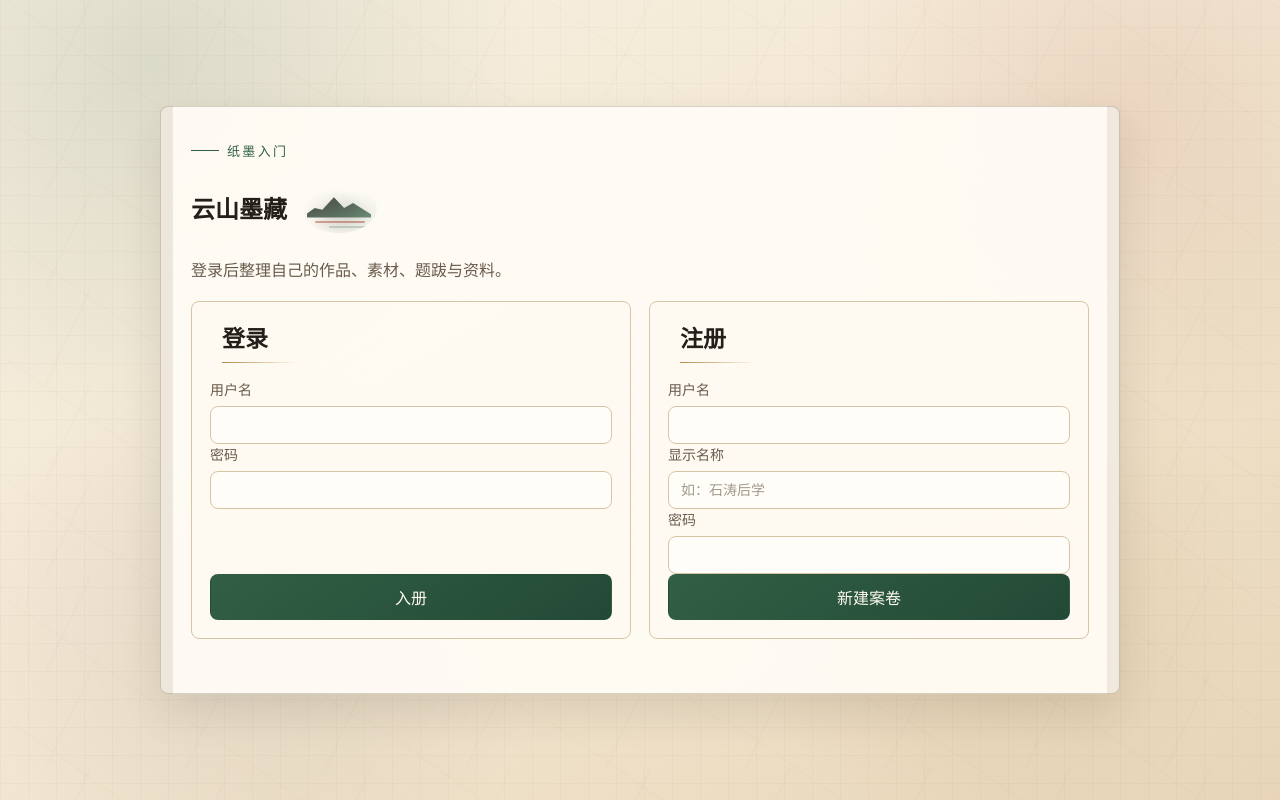
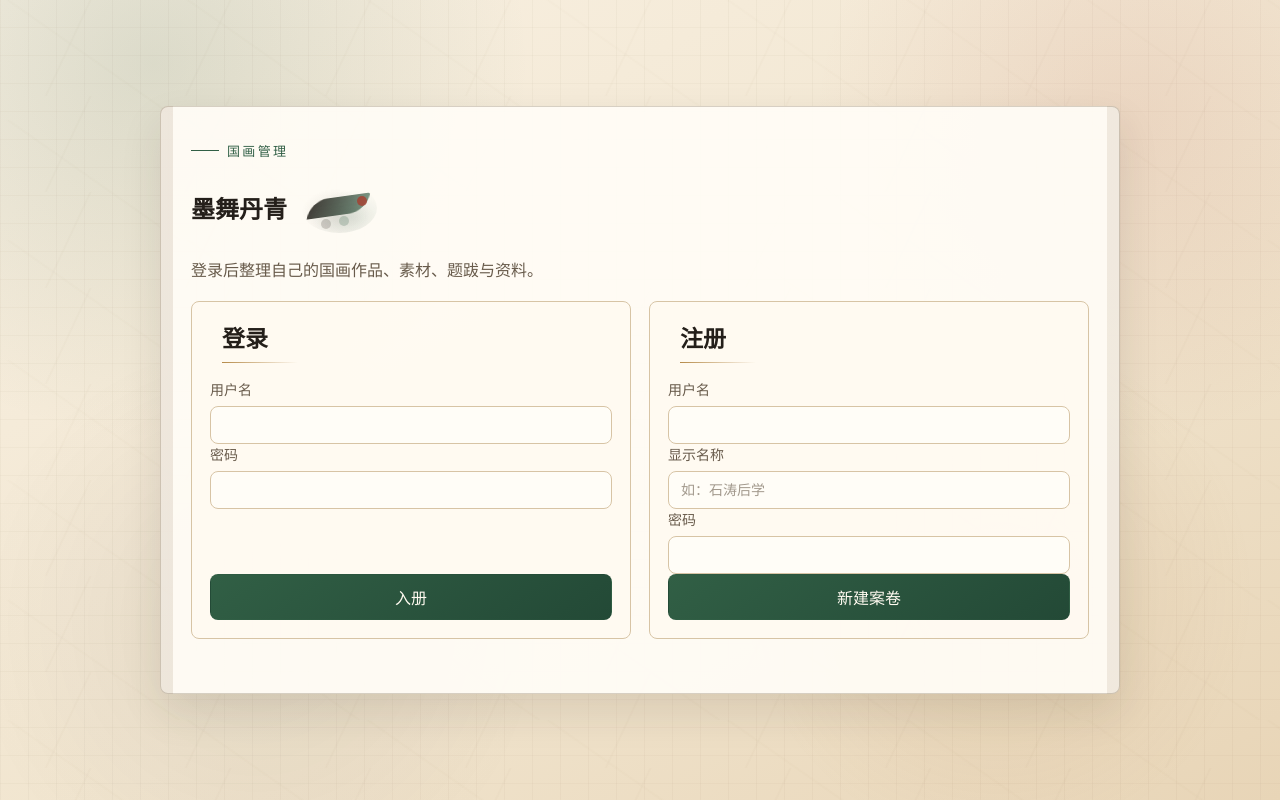
Before and after one commit to moodmoody/guohua-app, a website: page public/index.html in a window 1280 px wide. Drawn offline with Linux system fonts and the light colour scheme; no server answers.

Commit message:
style: retheme title for guohua management

```diff
--- a/public/index.html
+++ b/public/index.html
@@ -3,18 +3,18 @@
   <head>
     <meta charset="UTF-8" />
     <meta name="viewport" content="width=device-width, initial-scale=1.0" />
-    <title>云山墨藏</title>
+    <title>墨舞丹青 · 国画管理</title>
     <link rel="stylesheet" href="/style.css" />
   </head>
   <body>
     <section id="auth-screen" class="auth-screen">
       <div class="auth-panel">
-        <span class="eyebrow">纸墨入门</span>
+        <span class="eyebrow">国画管理</span>
         <div class="title-row">
-          <h1>云山墨藏</h1>
+          <h1>墨舞丹青</h1>
           <span class="ink-mark" aria-hidden="true"></span>
         </div>
-        <p>登录后整理自己的作品、素材、题跋与资料。</p>
+        <p>登录后整理自己的国画作品、素材、题跋与资料。</p>
         <div class="auth-grid">
           <form id="login-form" class="auth-form">
             <h2>登录</h2>
@@ -52,12 +52,12 @@
     <main id="app-shell" class="container hidden">
       <header class="header">
         <div class="header-copy">
-          <span class="eyebrow">纸墨案卷</span>
+          <span class="eyebrow">国画管理</span>
           <div class="title-row">
-            <h1>云山墨藏</h1>
+            <h1>墨舞丹青</h1>
             <span class="ink-mark" aria-hidden="true"></span>
           </div>
-          <p>以馆藏案卷的方式整理作品、素材与题跋，让每一幅画的笔墨、来源和评语都有清楚归处。</p>
+          <p>以墨舞丹青的意趣整理作品、素材与题跋，让每一幅国画的笔墨、来源和评语都有清楚归处。</p>
         </div>
         <div class="header-aside" aria-hidden="true">
           <span>山水</span>
--- a/public/style.css
+++ b/public/style.css
@@ -212,23 +212,26 @@ body.modal-open {
 }
 
 .ink-mark::before {
-  left: 6px;
-  right: 6px;
-  bottom: 15px;
-  height: 28px;
-  clip-path: polygon(0 86%, 12% 66%, 24% 72%, 42% 28%, 58% 66%, 72% 48%, 100% 88%, 100% 100%, 0 100%);
-  background: linear-gradient(160deg, rgba(36, 31, 26, 0.88), rgba(49, 95, 69, 0.68));
-  filter: blur(0.1px);
+  left: 7px;
+  right: 8px;
+  bottom: 18px;
+  height: 18px;
+  border-radius: 999px 38px 999px 42px;
+  background: linear-gradient(105deg, rgba(36, 31, 26, 0.88), rgba(49, 95, 69, 0.62));
+  transform: rotate(-8deg) skewX(-18deg);
+  filter: blur(0.15px);
 }
 
 .ink-mark::after {
-  left: 14px;
-  right: 12px;
-  bottom: 10px;
-  height: 2px;
-  border-radius: 999px;
-  background: rgba(170, 61, 45, 0.45);
-  box-shadow: 14px 5px 0 rgba(49, 95, 69, 0.22);
+  right: 10px;
+  top: 13px;
+  width: 10px;
+  height: 10px;
+  border-radius: 50%;
+  background: rgba(170, 61, 45, 0.78);
+  box-shadow:
+    -18px 20px 0 rgba(49, 95, 69, 0.22),
+    -36px 23px 0 rgba(36, 31, 26, 0.18);
 }
 
 .header p {
```
